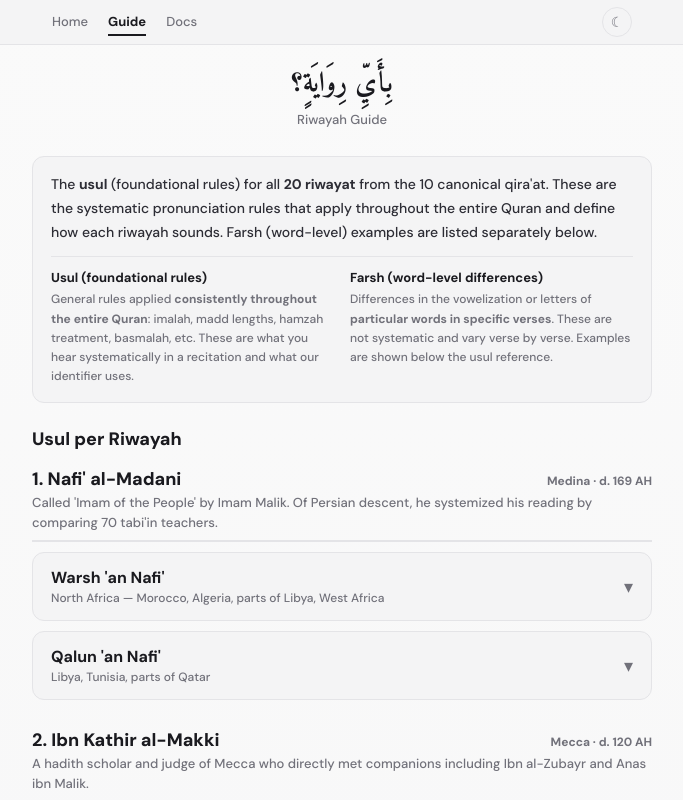
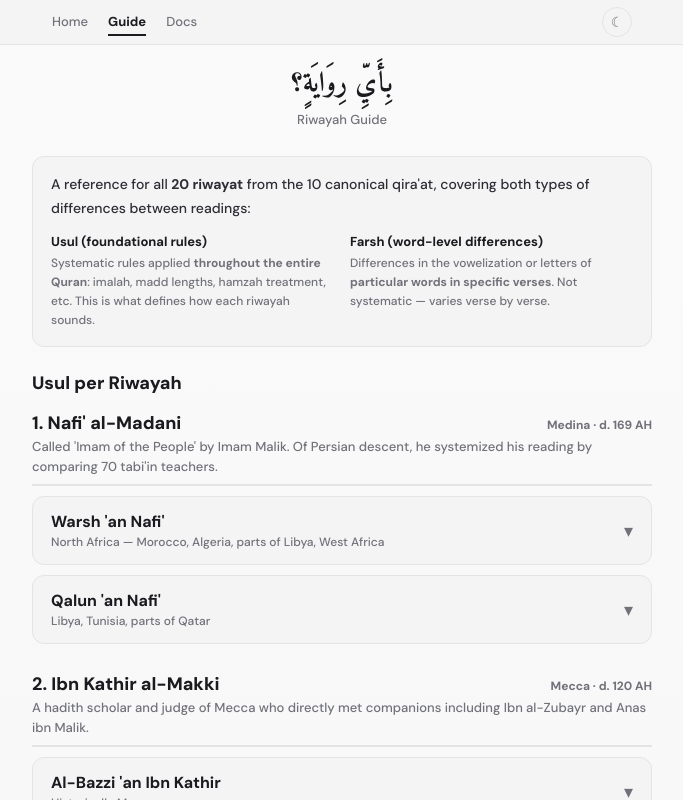
Before and after one commit to ManCaveDevs/riwayat-identifier, a React (Vite) app: page / in a window 1280 px wide. Both pictures are taken after a click on the button "Guide". Shown: the top 800 px of the page, without its empty margins (298-981 px from the left). Built offline with nearby package versions, Linux system fonts and the light colour scheme.

Commit message:
Remove repetitive usul/farsh text in guide intro

```diff
--- a/src/guide.jsx
+++ b/src/guide.jsx
@@ -286,22 +286,20 @@ export default function GuidePage({ onHome, onDocs, onGuide, darkMode, toggleDar
           borderRadius: 12, padding: "16px 18px", marginBottom: 24
         }}>
           <p style={{ fontSize: 14, color: "var(--text)", margin: "0 0 12px 0", lineHeight: 1.7 }}>
-            The <strong>usul</strong> (foundational rules) for all <strong>20 riwayat</strong> from the 10 canonical qira'at. These are the systematic pronunciation rules that apply throughout the entire Quran and define how each riwayah sounds. Farsh (word-level) examples are listed separately below.
+            A reference for all <strong>20 riwayat</strong> from the 10 canonical qira'at, covering both types of differences between readings:
           </p>
-          <div style={{ padding: "12px 0 0 0", borderTop: "1px solid var(--border)" }}>
           <div style={{ display: "flex", gap: 16, flexWrap: "wrap" }}>
             <div style={{ flex: 1, minWidth: 200 }}>
               <div style={{ fontSize: 13, fontWeight: 700, color: "var(--heading)", marginBottom: 4 }}>Usul (foundational rules)</div>
               <p style={{ fontSize: 12, color: "var(--sub)", margin: 0, lineHeight: 1.6 }}>
-                  General rules applied <strong>consistently throughout the entire Quran</strong>: imalah, madd lengths, hamzah treatment, basmalah, etc. These are what you hear systematically in a recitation and what our identifier uses.
+                Systematic rules applied <strong>throughout the entire Quran</strong>: imalah, madd lengths, hamzah treatment, etc. This is what defines how each riwayah sounds.
               </p>
             </div>
             <div style={{ flex: 1, minWidth: 200 }}>
               <div style={{ fontSize: 13, fontWeight: 700, color: "var(--heading)", marginBottom: 4 }}>Farsh (word-level differences)</div>
               <p style={{ fontSize: 12, color: "var(--sub)", margin: 0, lineHeight: 1.6 }}>
-                  Differences in the vowelization or letters of <strong>particular words in specific verses</strong>. These are not systematic and vary verse by verse. Examples are shown below the usul reference.
+                Differences in the vowelization or letters of <strong>particular words in specific verses</strong>. Not systematic — varies verse by verse.
               </p>
-              </div>
             </div>
           </div>
         </div>
```
Lines whose indentation alone changed are shown as unchanged.
